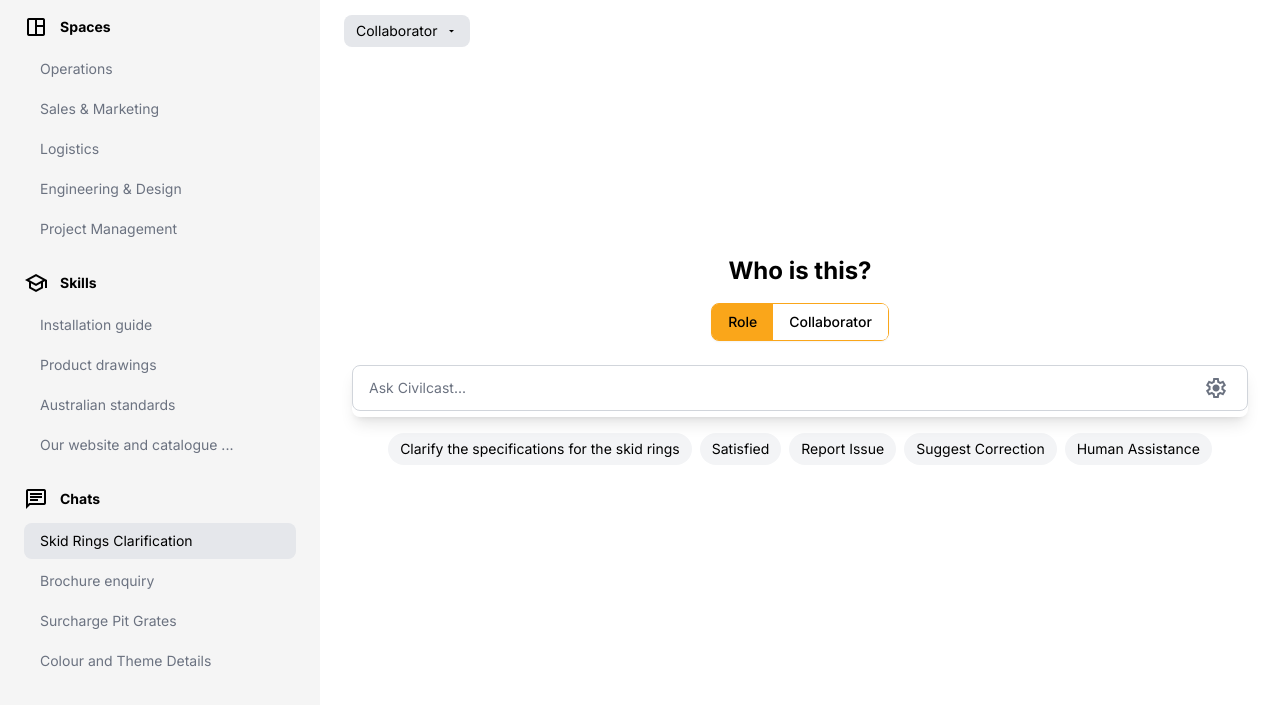
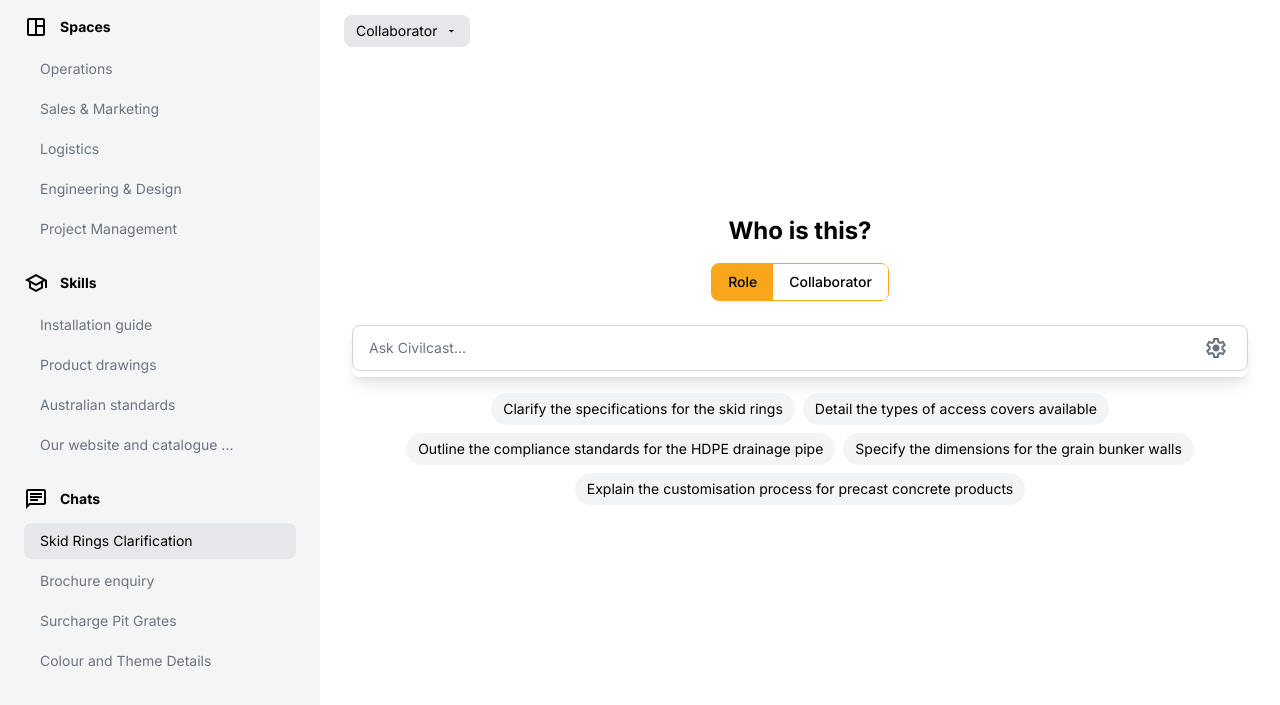
Before and after one commit to princeantonyno1/Civilcast, a plain HTML site: page Collaborator/Chat.html in a window 1280 px wide. Shown: the part 71-776 px from the top of the page. Drawn offline with nearby package versions, Linux system fonts and the light colour scheme.

```diff
--- a/Collaborator/Chat.html
+++ b/Collaborator/Chat.html
@@ -244,16 +244,16 @@
                                 class="px-3 py-1.5 text-sm bg-gray-100 dark:bg-gray-800 text-black dark:text-black rounded-full hover:bg-gray-200 dark:hover:bg-gray-700 transition-colors">Clarify the specifications for the skid rings</button>
                             </a>
                             <button
-                                class="px-3 py-1.5 text-sm bg-gray-100 dark:bg-gray-800 text-black dark:text-black rounded-full hover:bg-gray-200 dark:hover:bg-gray-700 transition-colors">Satisfied</button>
+                                class="px-3 py-1.5 text-sm bg-gray-100 dark:bg-gray-800 text-black dark:text-black rounded-full hover:bg-gray-200 dark:hover:bg-gray-700 transition-colors">Detail the types of access covers available</button>
                             <button
-                                class="px-3 py-1.5 text-sm bg-gray-100 dark:bg-gray-800 text-black dark:text-black rounded-full hover:bg-gray-200 dark:hover:bg-gray-700 transition-colors">Report
-                                Issue</button>
+                                class="px-3 py-1.5 text-sm bg-gray-100 dark:bg-gray-800 text-black dark:text-black rounded-full hover:bg-gray-200 dark:hover:bg-gray-700 transition-colors">Outline the compliance standards for the HDPE drainage pipe
+                            </button>
                             <button
-                                class="px-3 py-1.5 text-sm bg-gray-100 dark:bg-gray-800 text-black dark:text-black rounded-full hover:bg-gray-200 dark:hover:bg-gray-700 transition-colors">Suggest
-                                Correction</button>
+                                class="px-3 py-1.5 text-sm bg-gray-100 dark:bg-gray-800 text-black dark:text-black rounded-full hover:bg-gray-200 dark:hover:bg-gray-700 transition-colors">Specify the dimensions for the grain bunker walls
+                            </button>
                             <button
-                                class="px-3 py-1.5 text-sm bg-gray-100 dark:bg-gray-800 text-black dark:text-black rounded-full hover:bg-gray-200 dark:hover:bg-gray-700 transition-colors">Human
-                                Assistance</button>
+                                class="px-3 py-1.5 text-sm bg-gray-100 dark:bg-gray-800 text-black dark:text-black rounded-full hover:bg-gray-200 dark:hover:bg-gray-700 transition-colors">Explain the customisation process for precast concrete products
+                            </button>
                         </div>
                     </div>
                 </main>
```
Also changed, not shown: Collaborator/Analytics.html (+1 -1 lines), Collaborator/Department.html (+1 -1 lines), Collaborator/KnowledgeBase.html (+1 -1 lines), Collaborator/Request.html (+1 -1 lines), Employee/Chat.html (+7 -7 lines), IT_Admin/KnowledgeBase.html (+1 -1 lines).
